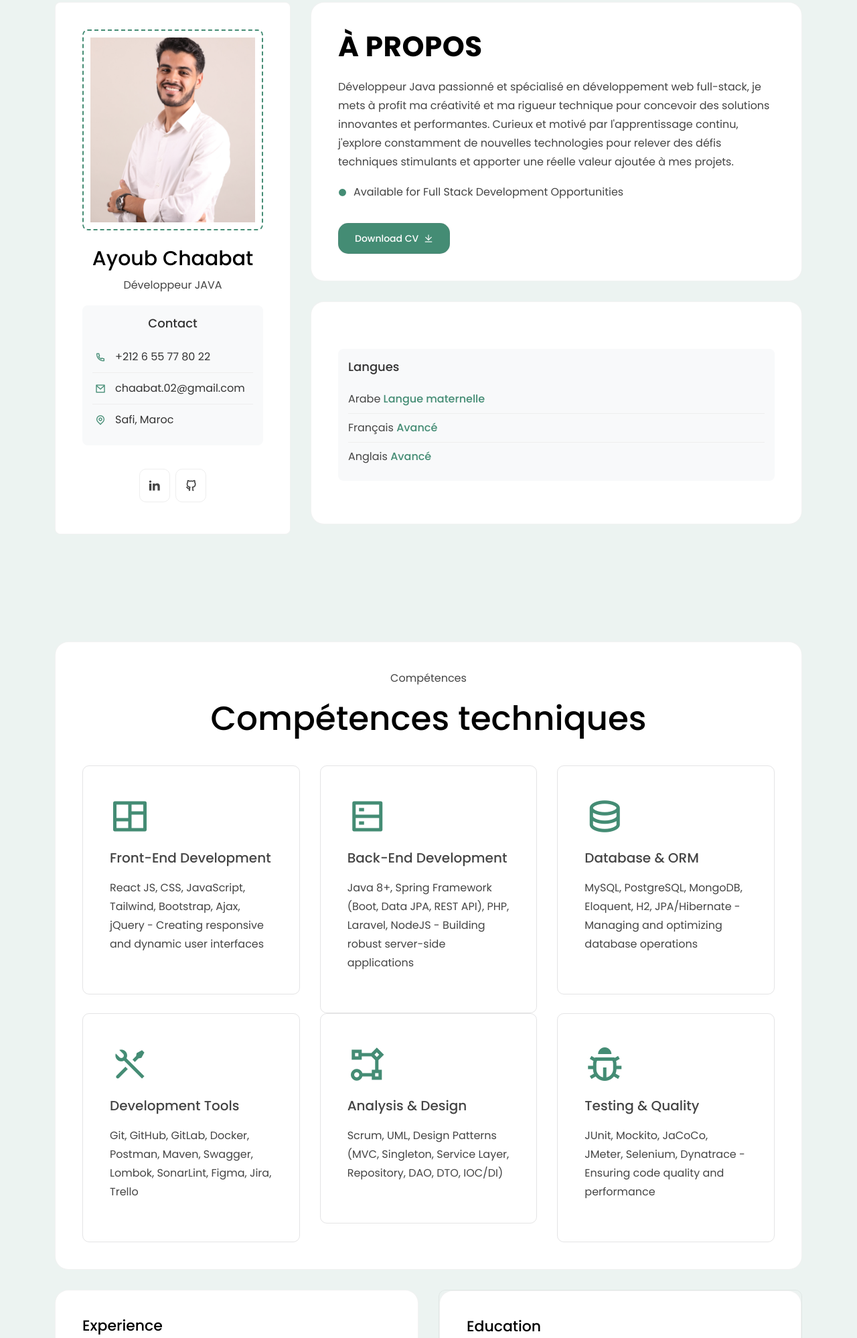
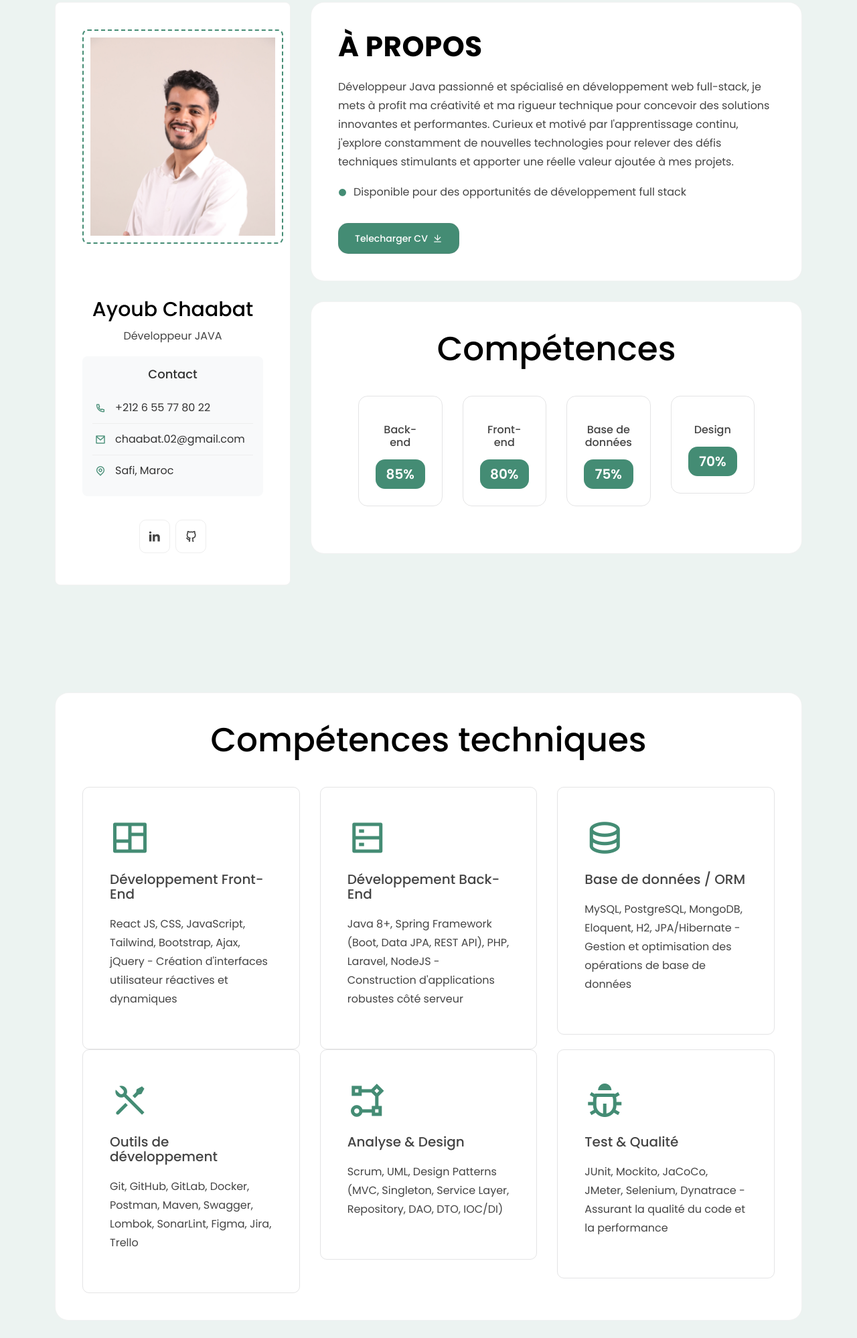
Before and after one commit to chaabat/Portfolio, a plain HTML site: page index.html in a window 1280 px wide. Shown: the part 112-2110 px from the top of the page at 67% size. Drawn offline with Linux system fonts and the light colour scheme.

Commit message:
portfolio v3

```diff
--- a/assets/css/style.css
+++ b/assets/css/style.css
@@ -1254,7 +1254,7 @@ html {
 
 .about-content-part {}
 .about-image-part2 {
-	border-radius: 8px !important;
+	border-radius: 4px !important;
 	overflow: hidden;
 	margin-bottom: 25px;
 }
--- a/index.html
+++ b/index.html
@@ -123,10 +123,10 @@
                 <!-- START ABOUT IMAGE DESIGN AREA -->
                 <div class="col-lg-4">
                     <div class="about-image-part wow fadeInUp delay-0-3s">
-                        <div class="about-image-part2" style="border-radius: 8px; overflow: hidden; width: 100%; height: 300px;">
-                            <img src="assets/images/about/chaabat.JPG" alt="About Me" style="width: 100%; height: 100%; object-fit: cover; object-position: center;" />
+                        <div class="about-image-part2" style="border-radius: 8px; overflow: hidden; width: 300px; height: 400px; margin: 0 auto;">
+                            <img src="assets/images/about/chaabat.JPG" alt="About Me" style="width: 100%; height: 80%; object-fit: cover; object-position: top center;" />
                         </div>
-                        <h2 class="mt-4">Ayoub Chaabat</h2>
+                        <h2 class="">Ayoub Chaabat</h2>
                         <p>Développeur JAVA</p>
 
                         <!-- Contact Information -->
@@ -165,35 +165,53 @@
                     <div class="about-content-part wow fadeInUp delay-0-2s">
                         <h2>À propos</h2>
                         <p>
-                            Développeur Java passionné et spécialisé en développement web full-stack, je mets à profit ma créativité et ma rigueur technique pour concevoir des solutions innovantes et performantes. Curieux et motivé par l'apprentissage continu, j'explore constamment de nouvelles technologies pour relever des défis techniques stimulants et apporter une réelle valeur ajoutée à mes projets.
+                           Développeur Java passionné et spécialisé en développement web full-stack, je mets à profit ma créativité et ma rigueur technique pour concevoir des solutions innovantes et performantes. Curieux et motivé par l'apprentissage continu, j'explore constamment de nouvelles technologies pour relever des défis techniques stimulants et apporter une réelle valeur ajoutée à mes projets.
                         </p>
                         <div class="adress-field">
                             <ul>
-                                <li><i class="ri-circle-fill"></i>Available for Full Stack Development Opportunities</li>
+                                <li><i class="ri-circle-fill"></i>Disponible pour des opportunités de développement full stack</li>
                             </ul>
                         </div>
                         <div class="hero-btns">
-                            <a href="contact.html" class="theme-btn">Download CV <i class="ri-download-line"></i></a>
+                            <a href="assets/pdf/CV_Ayoub_Chaabat.pdf" class="theme-btn" download>
+                                Telecharger CV <i class="ri-download-line"></i>
+                            </a>
                         </div>
                     </div>
                     <div class="about-content-part-bottom wow fadeInUp delay-0-2s">
-						<div class="company-list">
-                                <div class="languages-section mb-4">
-                                <h3 class="mb-3">Langues</h3>
-                                <ul>
-                                    <li>
-                                        <span>Arabe</span>
-                                        <span>Langue maternelle</span>
-                                    </li>
-                                    <li>
-                                        <span>Français</span>
-                                        <span>Avancé</span>
-                                    </li>
-                                    <li>
-                                        <span>Anglais</span>
-                                        <span>Avancé</span>
-                                    </li>
-                                </ul>
+                        <div class="container">
+                            <div class="row justify-content-center">
+                                <div class="col-xl-12 col-lg-12">
+                                    <div class="section-title text-center mb-60 wow fadeInUp delay-0-2s">
+                                         <h2>Compétences</h2>
+                                    </div>
+                                </div>
+                            </div>
+                            <div class="row justify-content-center">
+                                <div class="col-lg-3 col-sm-6 col-xs-12">
+                                    <div class="skill-item wow fadeInUp delay-0-2s">
+                                        <h5>Back-end</h5>
+                                        <span class="percent">85%</span>
+                                    </div>
+                                </div>
+                                <div class="col-lg-3 col-sm-6 col-xs-12">
+                                    <div class="skill-item wow fadeInUp delay-0-3s">
+                                        <h5>Front-end</h5>
+                                        <span class="percent">80%</span>
+                                    </div>
+                                </div>
+                                <div class="col-lg-3 col-sm-6 col-xs-12">
+                                    <div class="skill-item wow fadeInUp delay-0-4s">
+                                        <h5>Base de données</h5>
+                                        <span class="percent">75%</span>
+                                    </div>
+                                </div>
+                                <div class="col-lg-3 col-sm-6 col-xs-12">
+                                    <div class="skill-item wow fadeInUp delay-0-5s">
+                                        <h5>Design</h5>
+                                        <span class="percent">70%</span>
+                                    </div>
+                                </div>
                             </div>
                         </div>
                     </div>
@@ -210,8 +228,7 @@
                 <div class="row">
                     <div class="col-xl-12 col-lg-12">
                         <div class="section-title text-center wow fadeInUp delay-0-2s">
-                            <p>Compétences</p>
-                            <h2>Compétences techniques</h2>
+                             <h2>Compétences techniques</h2>
                         </div>
                     </div>
                 </div>
@@ -220,31 +237,31 @@
                     <div class="col-lg-4">
                         <div class="service-item wow fadeInUp delay-0-2s">
                             <i class="ri-layout-masonry-line"></i>
-                            <h4>Front-End Development</h4>
-                            <p>React JS, CSS, JavaScript, Tailwind, Bootstrap, Ajax, jQuery - Creating responsive and dynamic user interfaces</p>
+                            <h4>Développement Front-End</h4>
+                            <p>React JS, CSS, JavaScript, Tailwind, Bootstrap, Ajax, jQuery - Création d'interfaces utilisateur réactives et dynamiques</p>
                         </div>
                     </div>
                     <!-- Back-End -->
                     <div class="col-lg-4">
                         <div class="service-item wow fadeInUp delay-0-4s">
                             <i class="ri-server-line"></i>
-                            <h4>Back-End Development</h4>
-                            <p>Java 8+, Spring Framework (Boot, Data JPA, REST API), PHP, Laravel, NodeJS - Building robust server-side applications</p>
+                            <h4>Développement Back-End</h4>
+                            <p>Java 8+, Spring Framework (Boot, Data JPA, REST API), PHP, Laravel, NodeJS - Construction d'applications robustes côté serveur</p>
                         </div>
                     </div>
                     <!-- Database/ORM -->
                     <div class="col-lg-4">
                         <div class="service-item wow fadeInUp delay-0-6s">
                             <i class="ri-database-2-line"></i>
-                            <h4>Database & ORM</h4>
-                            <p>MySQL, PostgreSQL, MongoDB, Eloquent, H2, JPA/Hibernate - Managing and optimizing database operations</p>
+                            <h4>Base de données / ORM</h4>
+                            <p>MySQL, PostgreSQL, MongoDB, Eloquent, H2, JPA/Hibernate - Gestion et optimisation des opérations de base de données</p>
                         </div>
                     </div>
                     <!-- Tools -->
                     <div class="col-lg-4">
                         <div class="service-item wow fadeInUp delay-0-2s">
                             <i class="ri-tools-line"></i>
-                            <h4>Development Tools</h4>
+                            <h4>Outils de développement</h4>
                             <p>Git, GitHub, GitLab, Docker, Postman, Maven, Swagger, Lombok, SonarLint, Figma, Jira, Trello</p>
                         </div>
                     </div>
@@ -252,7 +269,7 @@
                     <div class="col-lg-4">
                         <div class="service-item wow fadeInUp delay-0-4s">
                             <i class="ri-flow-chart"></i>
-                            <h4>Analysis & Design</h4>
+                            <h4>Analyse & Design</h4>
                             <p>Scrum, UML, Design Patterns (MVC, Singleton, Service Layer, Repository, DAO, DTO, IOC/DI)</p>
                         </div>
                     </div>
@@ -260,8 +277,8 @@
                     <div class="col-lg-4">
                         <div class="service-item wow fadeInUp delay-0-6s">
                             <i class="ri-bug-line"></i>
-                            <h4>Testing & Quality</h4>
-                            <p>JUnit, Mockito, JaCoCo, JMeter, Selenium, Dynatrace - Ensuring code quality and performance</p>
+                            <h4>Test & Qualité</h4>
+                            <p>JUnit, Mockito, JaCoCo, JMeter, Selenium, Dynatrace - Assurant la qualité du code et la performance</p>
                         </div>
                     </div>
                 </div>
@@ -278,7 +295,7 @@
                     <!-- START EXPERIENCE RESUME DESIGN AREA -->
                     <div class="col-xl-6 col-md-12">
                         <div class="single-resume">
-                            <h2>Experience</h2>
+                            <h2>Expérience</h2>
                             <div class="experience-list">
                                 <!-- START SINGLE RESUME DESIGN AREA -->
                                 <div class="resume-item wow fadeInUp delay-0-3s">
@@ -288,7 +305,7 @@
                                     <div class="content">
                                         <span class="years">2024</span>
                                         <h4>Moussasoft</h4>
-                                        <span class="company">Full Stack Developer</span>
+                                        <span class="company">Développeur Full Stack</span>
                                         <p>Développement d'une application web avec Laravel pour la gestion des commandes et le suivi des livraisons.</p>
                                     </div>
                                 </div>
@@ -425,8 +442,8 @@
                     <div class="col-xl-12 col-lg-12">
                         <div class="section-title text-center wow fadeInUp delay-0-2s">
                             <h2>Travaux et projets</h2>
-                            <p>Découvrez certains de mes projets de design, méticuleusement conçus avec amour et dévouement,
-                                chacun reflétant la passion et l’âme que j’ai mises dans chaque détail.</p>
+                            <p>Découvrez certains de mes projets , méticuleusement conçus avec amour et dévouement,
+                                chacun reflétant la passion et l��âme que j’ai mises dans chaque détail.</p>
                         </div>
                     </div>
                 </div>
@@ -546,7 +563,7 @@
                     <div class="col-xl-12 col-lg-12">
                         <div class="section-title text-center wow fadeInUp delay-0-2s">
                             <p>contact</p>
-                            <h2>Get in Touch with Me!</h2>
+                            <h2>Contactez-moi !</h2>
                         </div>
                     </div>
                 </div>
@@ -558,8 +575,8 @@
                                 <div class="contact-icon">
                                     <i class="ri-map-pin-line"></i>
                                 </div>
-                                <h2>Location:</h2>
-                                <p>Safi, Morocco</p>
+                                <h2>Localisation:</h2>
+                                <p>Safi, Maroc</p>
                             </div>
                             <!-- / END CONTACT SINGLEDESIGN AREA -->
                             <!-- START CONTACT SINGLEDESIGN AREA -->
@@ -567,7 +584,7 @@
                                 <div class="contact-icon">
                                     <i class="ri-phone-line"></i>
                                 </div>
-                                <h2>Phone:</h2>
+                                <h2>Téléphone:</h2>
                                 <p>+212 6 55 77 80 22</p>
                             </div>
                             <!-- / END CONTACT SINGLEDESIGN AREA -->
@@ -585,35 +602,39 @@
                     <!-- START CONTACT FORM DESIGN AREA -->
                     <div class="col-lg-8">
                         <div class="contact-form contact-form-area wow fadeInUp delay-0-4s">
-                            <form id="contactForm" class="contactForm" name="contactForm" action="https://wphtml.com/html/tf/dorbesh/assets/php/form-process.php" method="post">
+                            <form id="contactForm" class="contactForm" action="https://formsubmit.co/chaabat.02@gmail.com" method="POST">
+                                <!-- Add hidden fields for FormSubmit configuration -->
+                                <input type="hidden" name="_subject" value="New Contact Form Submission">
+                                <input type="hidden" name="_next" value="https://yourdomain.com/thanks.html">
+
                                 <div class="row">
                                     <div class="col-md-6">
                                         <div class="form-group">
-                                            <label for="name">Full Name</label>
-                                            <input type="text" id="name" name="name" class="form-control" value="" placeholder="Steve Milner" required="" data-error="Please enter your Name" />
+                                            <label for="name">Nom complet</label>
+                                            <input type="text" id="name" name="name" class="form-control" required>
                                             <label for="name" class="for-icon"><i class="far fa-user"></i></label>
                                             <div class="help-block with-errors"></div>
                                         </div>
                                     </div>
                                     <div class="col-md-6">
                                         <div class="form-group">
-                                            <label for="email">Email Address</label>
-                                            <input type="email" id="email" name="email" class="form-control" value="" placeholder="hello@websitename.com" required="" data-error="Please enter your Email" />
+                                            <label for="email">Adresse email</label>
+                                            <input type="email" id="email" name="email" class="form-control" required>
                                             <label for="email" class="for-icon"><i class="far fa-envelope"></i></label>
                                             <div class="help-block with-errors"></div>
                                         </div>
                                     </div>
                                     <div class="col-md-12">
                                         <div class="form-group">
-                                            <label for="message">Your Message</label>
-                                            <textarea name="message" id="message" class="form-control" rows="4" placeholder="Write Your message" required="" data-error="Please Write your Message"></textarea>
+                                            <label for="message">Votre message</label>
+                                            <textarea name="message" id="message" class="form-control" rows="4" required></textarea>
                                             <div class="help-block with-errors"></div>
                                         </div>
                                     </div>
                                     <div class="col-md-12">
                                         <div class="form-group mb-0">
                                             <button type="submit" class="theme-btn">
-                                                Send Me Message <i class="ri-mail-line"></i>
+                                                Envoyer votre message <i class="ri-mail-line"></i>
                                             </button>
                                             <div id="msgSubmit" class="hidden"></div>
                                         </div>
@@ -696,6 +717,3 @@
 
 <!-- Mirrored from wphtml.com/html/tf/dorbesh/index.html by HTTrack Website Copier/3.x [XR&CO'2014], Fri, 13 Dec 2024 13:23:00 GMT -->
 </html>
-</html>
-</html>
-</html>
```
Also changed, not shown: 1 other file.
